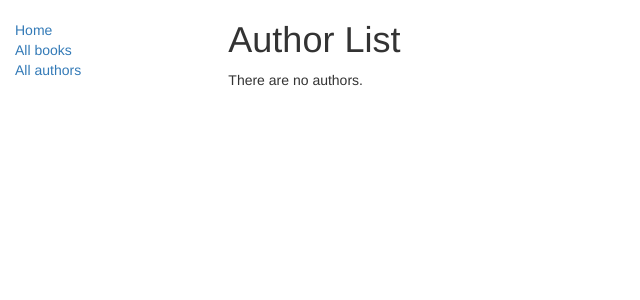
After one commit to GallashZhukau/locallibrary, a Django app: page /catalog/authors/ in a window 1280 px wide. The commit adds this page. Shown: the top 300 px of the page, without its empty margins (0-640 px from the left). Run offline with Django 5.2, Linux system fonts and the light colour scheme; data that the repository does not hold is empty; some libraries are stand-ins or nearby versions.

Commit message:
Added author_list.html added author_detail.html

```diff
--- a/locallibrary/catalog/models.py
+++ b/locallibrary/catalog/models.py
@@ -35,6 +35,9 @@ class Book(models.Model):
     genre = models.ManyToManyField(Genre, help_text="Select a genre for this book")
     # ManyToManyField used because genre can contain many books. Books can cover many genres.
     # Genre class has already been defined so we can specify the object above.
+
+    class Meta:
+        ordering = ["author"]
 
     def __str__(self):
         """
@@ -104,6 +107,9 @@ class Author(models.Model):
     date_of_birth = models.DateField(null=True, blank=True)
     date_of_death = models.DateField('Died', null=True, blank=True)
 
+    class Meta:
+        ordering = ["first_name"]
+
     def get_absolute_url(self):
         """
         Returns the url to access a particular author instance.
--- a/locallibrary/catalog/urls.py
+++ b/locallibrary/catalog/urls.py
@@ -6,4 +6,6 @@ urlpatterns = [
     re_path(r'^$', views.index, name='index'),
     re_path(r'^books/$', views.BookListView.as_view(), name='books'),
     re_path(r'^book/(?P<pk>\d+)$', views.BookDetailView.as_view(), name='book-detail'),
+    re_path(r'^authors/$', views.AuthorListView.as_view(), name='authors'),
+    re_path(r'^author/(?P<pk>\d+)$', views.AuthorDetailView.as_view(), name='author-detail'),
 ]
--- a/locallibrary/catalog/views.py
+++ b/locallibrary/catalog/views.py
@@ -37,3 +37,16 @@ class BookListView(generic.ListView):
 class BookDetailView(generic.DetailView):
     model = Book
     template_name = "book_detail.html"
+
+
+
+
+class AuthorListView(generic.ListView):
+    model = Author
+    template_name = "author_list.html"
+    paginate_by = 10
+
+
+class AuthorDetailView(generic.DetailView):
+    model = Author
+    template_name = "author_detail.html"
--- a/locallibrary/locallibrary/settings.py
+++ b/locallibrary/locallibrary/settings.py
@@ -14,6 +14,7 @@ from pathlib import Path
 
 # Build paths inside the project like this: BASE_DIR / 'subdir'.
 BASE_DIR = Path(__file__).resolve().parent.parent
+
 
 
 # Quick-start development settings - unsuitable for production
@@ -122,6 +123,7 @@ USE_TZ = True
 
 STATIC_URL = 'static/'
 
+
 # Default primary key field type
 # https://docs.djangoproject.com/en/5.0/ref/settings/#default-auto-field
 
--- /dev/null
+++ b/locallibrary/templates/author_list.html
@@ -0,0 +1,19 @@
+{% extends "base_generic.html" %}
+
+{% block content %}
+    <h1>Author List</h1>
+
+    {% if author_list %}
+    <ul>
+
+      {% for author in author_list %}
+      <li>
+        <a href="{{ author.get_absolute_url }}">{{ author.first_name }} {{author.last_name}}    </a>
+      </li>
+      {% endfor %}
+
+    </ul>
+    {% else %}
+      <p>There are no authors.</p>
+    {% endif %}
+{% endblock %}
--- a/locallibrary/templates/base_generic.html
+++ b/locallibrary/templates/base_generic.html
@@ -12,7 +12,7 @@
 
     <!-- Добавление дополнительного статического CSS файла -->
     {% load static %}
-    <link rel="stylesheet" href="{% static 'css/styles.css' %}" />
+    <link rel="stylesheet" href="{% static '/css/styles.css' %}" />
   </head>
 
   <body>
@@ -23,7 +23,7 @@
             <ul class="sidebar-nav">
               <li><a href="{% url 'index' %}">Home</a></li>
               <li><a href="{% url 'books' %}">All books</a></li>
-              <li><a href="">All authors</a></li>
+              <li><a href="{% url 'authors' %}">All authors</a></li>
             </ul>
           {% endblock %}
         </div>
@@ -51,5 +51,4 @@
     </div>
   </body>
 
-
 </html>
--- a/locallibrary/templates/book_detail.html
+++ b/locallibrary/templates/book_detail.html
@@ -3,7 +3,7 @@
 {% block content %}
   <h1>Title: {{ book.title }}</h1>
 
-  <p><strong>Author:</strong> <a href="">{{ book.author }}</a></p> <!-- author detail link not yet defined -->
+  <a href="{% url 'author-detail' book.author.pk %}">{{ book.author }}</a>
   <p><strong>Summary:</strong> {{ book.summary }}</p>
   <p><strong>ISBN:</strong> {{ book.isbn }}</p>
   <p><strong>Language:</strong> {{ book.language }}</p>
```
Also changed, not shown: locallibrary/templates/author_detail.html (added, +11 -0 lines), locallibrary/catalog/migrations/0004_alter_author_options_alter_book_options.py (added), locallibrary/catalog/static/css/styles.css (renamed from locallibrary/static/css/styles.css).
